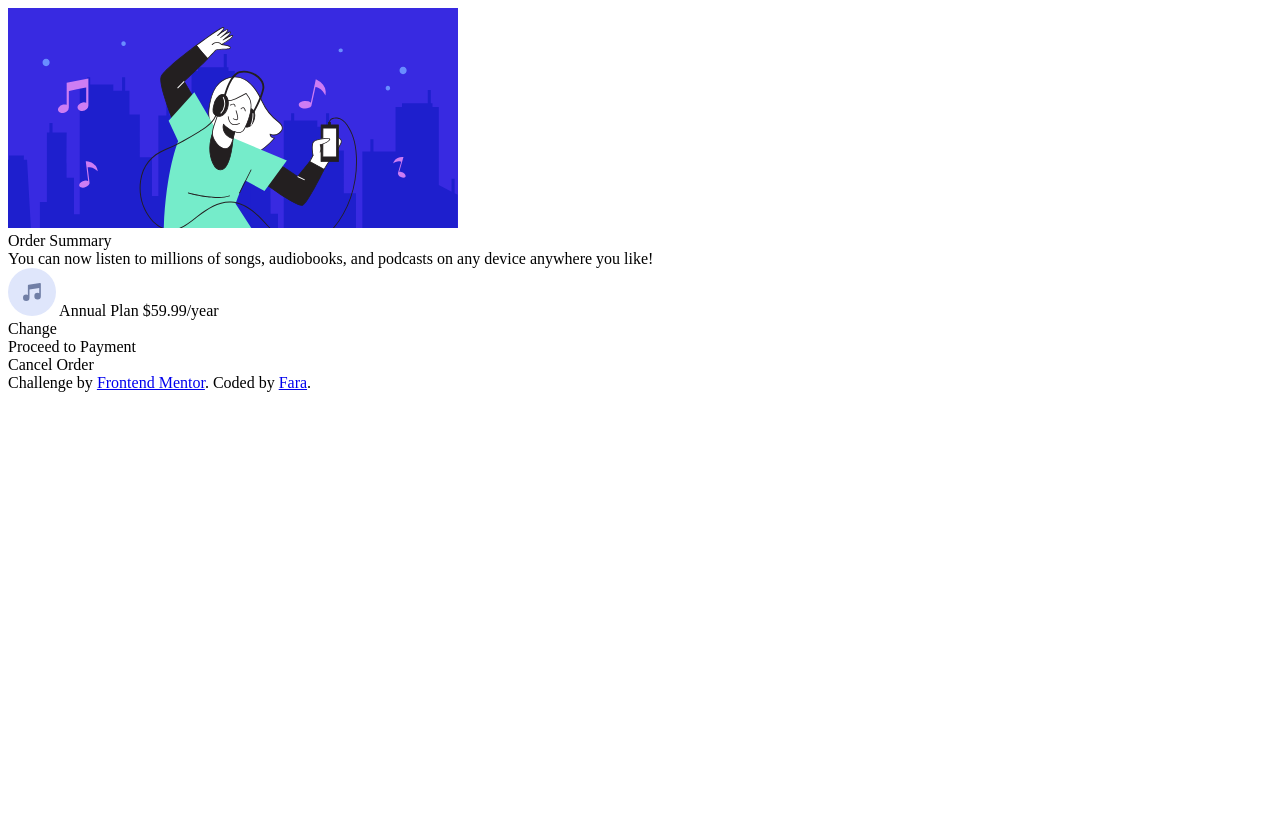
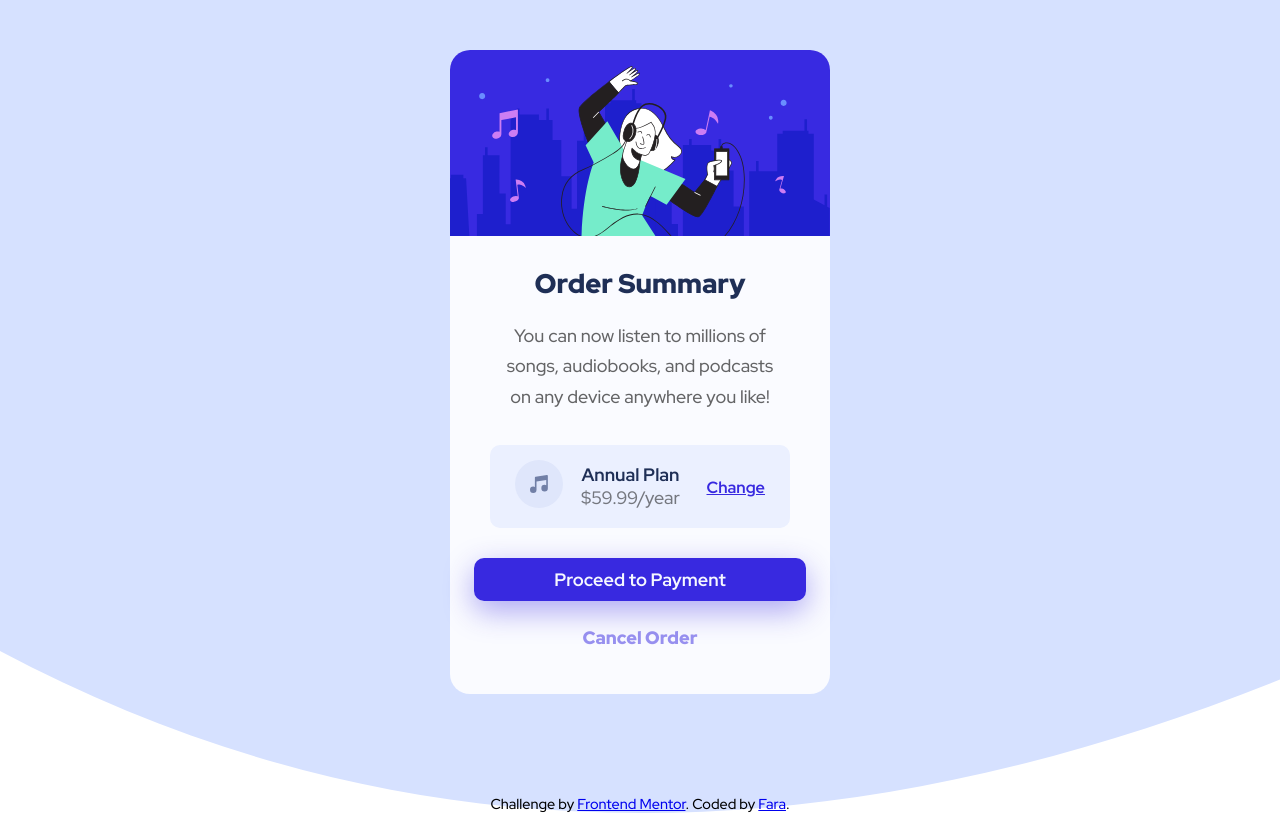
Before and after one commit to marsade/order-summary, a plain HTML site: page index.html in a window 1280 px wide. Drawn offline with Linux system fonts and the light colour scheme.

Commit message:
updated files

```diff
--- a/index.html
+++ b/index.html
@@ -4,38 +4,49 @@
 	<meta charset="UTF-8">
 	<meta name="viewport" content="width=device-width, initial-scale=1.0"> <!-- displays site properly based on user's device -->
 	<link rel="icon" type="image/png" sizes="32x32" href="./images/favicon-32x32.png">
+	<link rel="preconnect" href="https://fonts.googleapis.com">
+	<link rel="preconnect" href="https://fonts.gstatic.com" crossorigin>
+	<link href="https://fonts.googleapis.com/css2?family=Red+Hat+Display:wght@500;700;900&display=swap" rel="stylesheet">
+	<link rel="stylesheet" href="style.css">
 	<title>Frontend Mentor | Order summary card</title>
 </head>
 <body>
-	<header>
-		<img src="images/illustration-hero.svg" alt="illustration">
-	</header>
-	Order Summary
-	<section>
+	<section class="main">
+		<img src="images/illustration-hero.svg" alt="illustration" class="illu">
+		<header> Order Summary </header>
+		<article>
 			You can now listen to millions of songs, audiobooks, and podcasts on any
 			device anywhere you like!
-	</section>
-	<section>
+		</article>
+		<section class="flex">
+			<div class="flex-in">
 				<div>
 					<img src="images/icon-music.svg" alt="music-icon">
-			Annual Plan
-			$59.99/year
 				</div>
 				<div>
-		Change
+					<span>Annual Plan</span>
+					<span>$59.99/year</span>
+				</div>
+			</div>
+			<div>
+				<a href="#">Change</a>
 			</div>
 		</section>
-	<section>
+		<section class="buttons">
 			<div>
-		Proceed to Payment
+				<a href="#" class="pay-button">Proceed to Payment</a>
 			</div>
 			<div>
-		Cancel Order
+				<a href="#" class="cancel-button">Cancel Order </a>
 			</div>
 		</section>
+	</section>
+	<footer>
 		<div class="attribution">
 			Challenge by <a href="https://www.frontendmentor.io?ref=challenge" target="_blank">Frontend Mentor</a>.
-	Coded by <a href="#">Fara</a>.
+			Coded by <a href="https://github.com/marsade">Fara</a>.
 			</div>
+	</footer>
+
 </body>
 </html>
--- /dev/null
+++ b/style.css
@@ -0,0 +1,245 @@
+* {
+	margin: 0;
+	padding: 0;
+	box-sizing: border-box;
+}
+html {
+	background-image: url("images/pattern-background-mobile.svg");
+	background-repeat: no-repeat;
+	background-size: cover;
+	text-align: center;
+	font-size: 16px;
+	position: relative;
+}
+body {
+	font-family: "Red Hat Display";
+	overflow-x: hidden;
+}
+.main {
+	border-radius: 20px;
+	margin: 50px 25px 50px 25px;
+	background-color: hsl(228, 100%, 99%);
+	padding-bottom: 20px;
+}
+.illu {
+	width: 100%;
+	border-top-left-radius: 20px;
+	border-top-right-radius: 20px;
+}
+header {
+	font-weight: 900;
+	font-size: 1.5rem;
+	margin-top: 25px;
+	margin-bottom: 20px;
+	color: hsl(223, 47%, 23%);
+}
+article {
+	margin: 0px 32px 32px 30px;
+	font-size: 1rem;
+	opacity: 0.6;
+	line-height: 1.7rem;
+}
+.flex {
+	display: flex;
+	background-color: hsl(225, 100%, 96%);
+	margin: 0px 20px 0px 20px;
+	border-radius: 10px;
+	padding: 15px;
+	justify-content: space-between;
+	align-items: center;
+}
+.flex-in {
+	display: flex;
+	justify-content: space-evenly;
+	align-items: center;
+}
+.flex-in > div:nth-child(2) {
+	margin-left: 18px;
+}
+div > span:nth-child(1) {
+	font-weight: 700;
+	color: hsl(223, 47%, 23%);
+	opacity: 1;
+}
+div > span:nth-child(2) {
+	opacity: 0.5;
+	display: block;
+}
+.flex > div > a {
+	color: hsl(245, 75%, 52%);
+	font-size: 0.9rem;
+	font-weight: 700;
+}
+.flex > div > a:hover {
+	color: hsl(245, 75%, 52%);
+	text-decoration: none;
+	opacity: 0.7;
+}
+.buttons {
+	margin-top: 40px;
+	margin-bottom: 20px;
+}
+.buttons > div:nth-child(1) {
+	margin-top: 30px;
+	margin-bottom: 25px;
+}
+.pay-button {
+	background-color: hsl(245, 75%, 52%);
+	color: hsl(225, 100%, 98%);
+	font-weight: 700;
+	padding: 10px 65px;
+	text-decoration: none;
+	border-radius: 10px;
+	box-shadow: 0px 10px 30px rgb(56, 41, 224, 0.4);
+}
+.pay-button:hover {
+	opacity: 0.7;
+}
+.buttons > div:nth-child(2) {
+	margin-top: 30px;
+	margin-bottom: 25px;
+}
+.cancel-button {
+	font-weight: 900;
+	text-decoration: none;
+	color: hsl(245, 75%, 52%);
+	opacity: 0.5;
+}
+.cancel-button:hover {
+	opacity: 1;
+	color: hsl(223, 47%, 23%);
+}
+footer {
+	text-align: center;
+	bottom: 0;
+	font-size: 0.8rem;
+}
+@media screen and (min-width: 800px) {
+	html {
+		background-image: url("images/pattern-background-desktop.svg");
+		background-repeat: repeat-y;
+		background-size: cover;
+		text-align: center;
+		font-size: 18px;
+	}
+	body {
+		margin: 0 100px;
+	}
+	.main {
+		text-align: center;
+		margin: 50px 60px 100px 60px;
+	}
+	div > span:nth-child(2) {
+		opacity: 0.5;
+		display: block;
+	}
+	article {
+		margin: 0px 55px 32px 55px;
+	}
+	.flex {
+		margin: 0px 40px 0px 40px;
+		align-items: center;
+	}
+	.flex-in {
+		margin-left: 10px;
+	}
+	.flex-in > div:nth-child(2) {
+		margin-left: 18px;
+	}
+	.flex > div > a {
+		margin-right: 10px;
+	}
+	.pay-button {
+		padding: 10px 80px;
+	}
+	.buttons > div:nth-child(2) {
+		margin-top: 35px;
+		margin-bottom: 25px;
+	}
+}
+@media screen and (min-width: 1000px) {
+	html {
+		background-image: url("images/pattern-background-desktop.svg");
+		background-repeat: repeat-y;
+		background-size: cover;
+		text-align: center;
+		font-size: 18px;
+	}
+	body {
+		margin: 0 400px;
+	}
+	.main {
+		text-align: center;
+		margin: 50px 50px 100px 50px;
+	}
+	div > span:nth-child(2) {
+		opacity: 0.5;
+		display: block;
+	}
+	article {
+		margin: 0px 55px 32px 55px;
+	}
+	.flex {
+		margin: 0px 40px 0px 40px;
+		align-items: center;
+	}
+	.flex-in {
+		margin-left: 10px;
+	}
+	.flex-in > div:nth-child(2) {
+		margin-left: 18px;
+	}
+	.flex > div > a {
+		margin-right: 10px;
+	}
+	.pay-button {
+		padding: 10px 80px;
+	}
+	.buttons > div:nth-child(2) {
+		margin-top: 35px;
+		margin-bottom: 25px;
+	}
+}
+@media screen and (min-width: 1440px) {
+	html {
+		background-image: url("images/pattern-background-desktop.svg");
+		background-repeat: repeat-y;
+		background-size: cover;
+		text-align: center;
+		font-size: 18px;
+	}
+	body {
+		margin: 0 450px;
+	}
+	.main {
+		text-align: center;
+		margin: 50px 50px 100px 50px;
+	}
+	div > span:nth-child(2) {
+		opacity: 0.5;
+		display: block;
+	}
+	article {
+		margin: 0px 55px 32px 55px;
+	}
+	.flex {
+		margin: 0px 40px 0px 40px;
+		align-items: center;
+	}
+	.flex-in {
+		margin-left: 10px;
+	}
+	.flex-in > div:nth-child(2) {
+		margin-left: 18px;
+	}
+	.flex > div > a {
+		margin-right: 10px;
+	}
+	.pay-button {
+		padding: 10px 80px;
+	}
+	.buttons > div:nth-child(2) {
+		margin-top: 35px;
+		margin-bottom: 25px;
+	}
+}
```
Also changed, not shown: 1 other file. Lines whose indentation alone changed are shown as unchanged.
